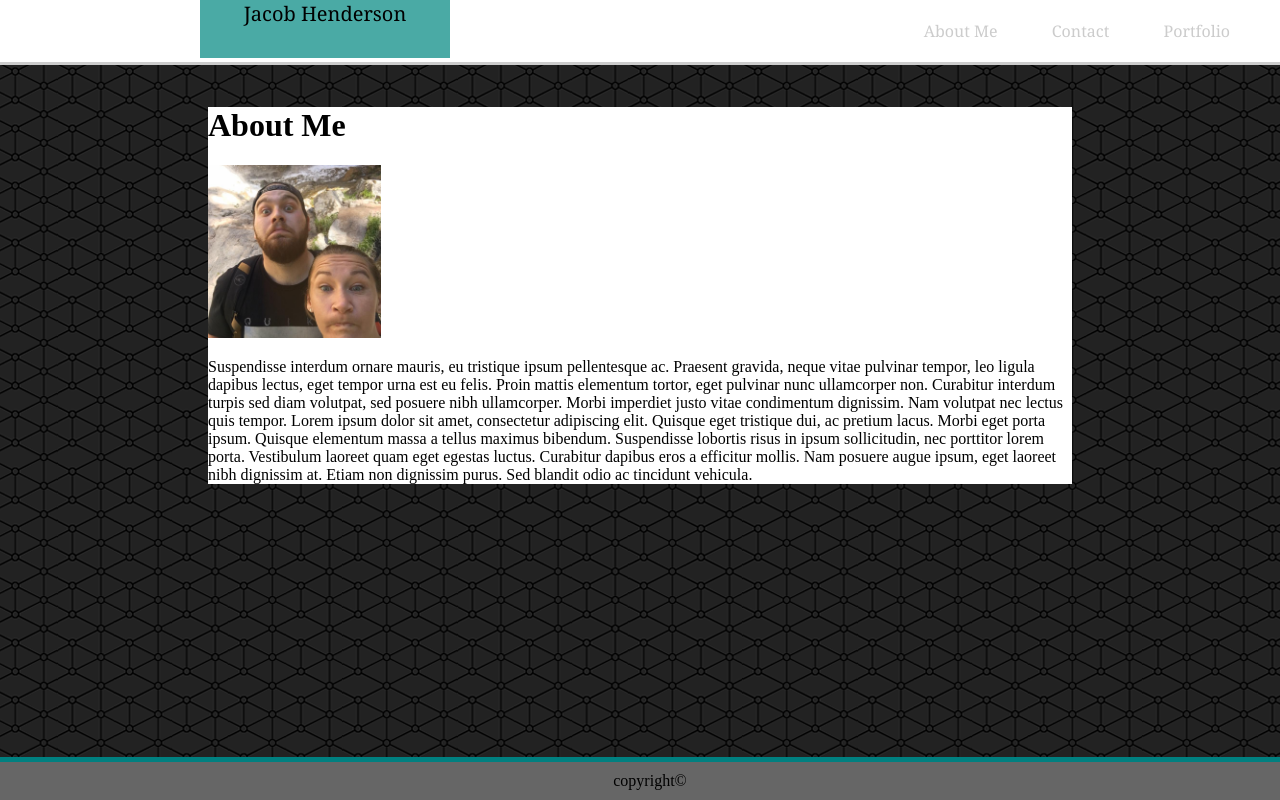
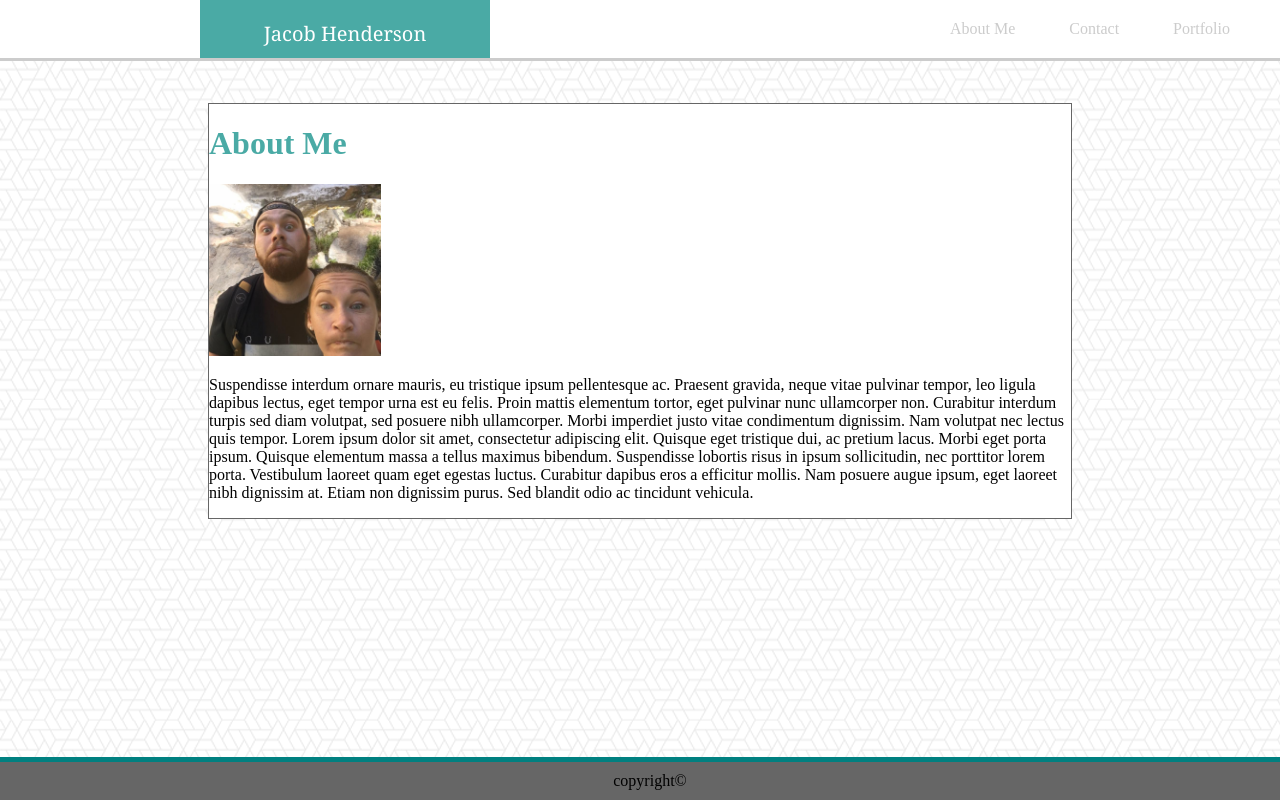
Before and after one commit to JacobHendo/Basic-Portfolio, a plain HTML site: page index.html in a window 1280 px wide. Drawn offline with Linux system fonts and the light colour scheme; a script that the page names is missing.

Commit message:
updates to name and header

```diff
--- a/assets/css/style.css
+++ b/assets/css/style.css
@@ -2,6 +2,9 @@
     margin: 0%;
     padding: 0%;
     font-family: Georgia, Times, Times New Roman, serif;
+}
+#name{
+    padding:20px;
 }
 .nav{
     background-color: #ffffff;
@@ -23,26 +26,33 @@
 .nav > li > a:hover{
     color:#c1c1c1;
 }
-#logo{
+.logo{
     text-align: center;
     background-color: #4aaaa5;
     width: 250px;
     height:58px;
-    position: fixed;
+    position:absolute;
     top:0;
     left:200px;
     font-family: Georgia, Times, Times New Roman, serif;
     font-size: 20px;
+    color: #ffffff;
+    padding: 0 20px;
+
 }
 #main-body{
     margin-right:200px;
     margin-left: 200px;
     margin-top: 50px;
     background-color: #ffffff;
+    border-style:solid;
+    border-color: #666666;
+    border-width: thin;
+
 }
 body{
-    background-image:url("../images/connectwork.png");
-    bo
+    background-image:url("../images/what-the-hex.png");
+
 
 }
 
@@ -55,3 +65,7 @@ footer {
     background-color:#666666;
     border-top: 5px solid teal;
     text-align: center;
+}
+h1{
+    color:#4aaaa5;
+}
--- a/index.html
+++ b/index.html
@@ -10,16 +10,17 @@
 </head>
 <body>
     <div id="topbar">
+            <header class="logo"> <div id="name">Jacob Henderson</header></div>
         <ul class="nav">
             <li><a href="file:///Users/jacobhenderson/Documents/UCF/Homework/Basic-Portfolio/index.html">About Me</a></li>
             <li><a href="file:///Users/jacobhenderson/Documents/UCF/Homework/Basic-Portfolio/contact.html">Contact</a></li>
             <li><a href="file:///Users/jacobhenderson/Documents/UCF/Homework/Basic-Portfolio/porfolio.html">Portfolio</a></li>
         </ul>
-        <header id="logo"> Jacob Henderson</header>
+
     </div>
     <div id="main-body">
             <h1>About Me</h1>
-            <img src="assets/images/profile.jpg" alt="my picture" style="width:20%;height:45%;">
+            <img id="image"src="assets/images/profile.jpg" alt="my picture" style="width:20%;height:45%;">
             <p>Suspendisse interdum ornare mauris, eu tristique ipsum pellentesque ac. Praesent gravida, neque vitae pulvinar tempor, leo ligula dapibus lectus, eget tempor urna est eu felis. Proin mattis elementum tortor, eget pulvinar nunc ullamcorper non. Curabitur interdum turpis sed diam volutpat, sed posuere nibh ullamcorper. Morbi imperdiet justo vitae condimentum dignissim. Nam volutpat nec lectus quis tempor. Lorem ipsum dolor sit amet, consectetur adipiscing elit. Quisque eget tristique dui, ac pretium lacus. Morbi eget porta ipsum. Quisque elementum massa a tellus maximus bibendum. Suspendisse lobortis risus in ipsum sollicitudin, nec porttitor lorem porta. Vestibulum laoreet quam eget egestas luctus. Curabitur dapibus eros a efficitur mollis. Nam posuere augue ipsum, eget laoreet nibh dignissim at. Etiam non dignissim purus. Sed blandit odio ac tincidunt vehicula.
             </p>
         </div>
```
Also changed, not shown: contact.html (+1 -1 lines), portfolio.html (+3 -0 lines), assets/images/what-the-hex.png (added).
